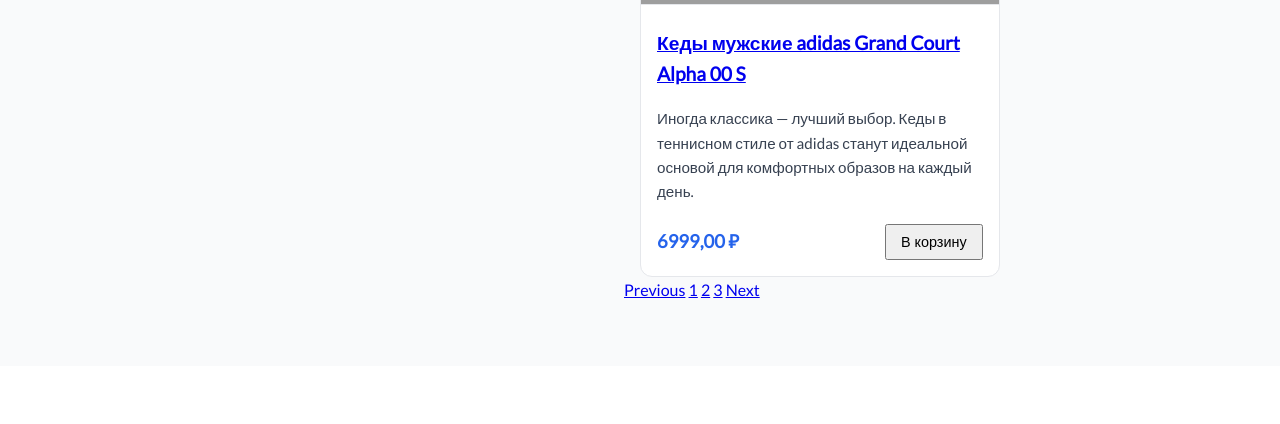
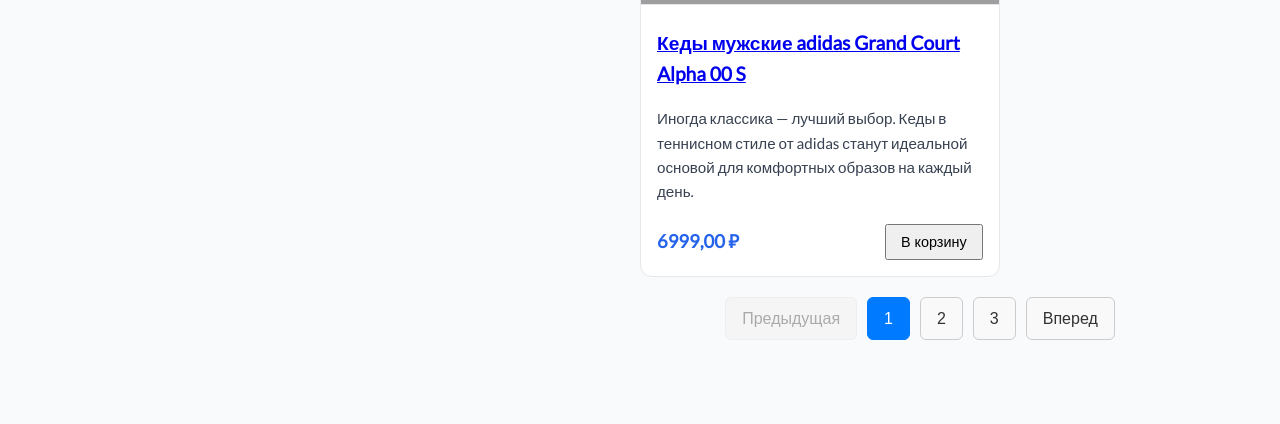
Before and after one commit to DmitryRzhansky/study_store_project_django, a Django app: page /catalog/kedy/ in a window 1280 px wide. Shown: the part 1391-1815 px from the top of the page. Before the commit the page ends 1689 px from the top, so only its background shows below. Run offline with Django 5.2, Linux system fonts and the light colour scheme; data comes from the database, SQL or seed files in the repository; some libraries are stand-ins or nearby versions; grey boxes are pictures that could not be loaded.

Commit message:
feat(goods): добавлена стилизованная пагинация в catalog.html
- catalog.html:
  - добавлены ссылки пагинации с классами active и disabled
  - обернуты в <center> для центрирования

- catalog.css:
  - добавлены стили для .pagination и .page-link
  - hover-эффекты, активная и неактивная (disabled) ссылка
  - скругления, отступы и цветовое оформление

```diff
--- a/goods/templates/goods/catalog.html
+++ b/goods/templates/goods/catalog.html
@@ -67,13 +67,16 @@
         </div>
     </div>
 
+    <center>
     <div class="pagination">
-        <a href="#" class="page-link disabled">Previous</a>
-        <a href="#" class="page-link">1</a>
+        <a href="#" class="page-link disabled">Предыдущая</a>
+        <a href="#" class="page-link active">1</a>
         <a href="#" class="page-link">2</a>
         <a href="#" class="page-link">3</a>
-        <a href="#" class="page-link">Next</a>
+        <a href="#" class="page-link">Вперед</a>
     </div>
+    </center>
+
 
 </div>
 {% endblock content %}
--- a/static/deps/css/catalog.css
+++ b/static/deps/css/catalog.css
@@ -120,3 +120,42 @@
     font-size: 0.9rem;
     flex-shrink: 0;
 }
+
+/* Pagination */
+.pagination {
+    display: flex;
+    justify-content: center;
+    gap: 10px;
+    margin: 20px 0;
+    font-family: Arial, sans-serif;
+}
+
+.page-link {
+    text-decoration: none;
+    color: #333;
+    padding: 8px 16px;
+    border: 1px solid #ccc;
+    border-radius: 6px;
+    transition: all 0.3s ease;
+    background-color: #f9f9f9;
+}
+
+.page-link:hover {
+    background-color: #007BFF;
+    color: #fff;
+    border-color: #007BFF;
+}
+
+.page-link.active {
+    background-color: #007BFF;
+    color: #fff;
+    border-color: #007BFF;
+    cursor: default;
+}
+
+.page-link.disabled {
+    color: #aaa;
+    border-color: #eee;
+    cursor: not-allowed;
+    background-color: #f5f5f5;
+}
```
